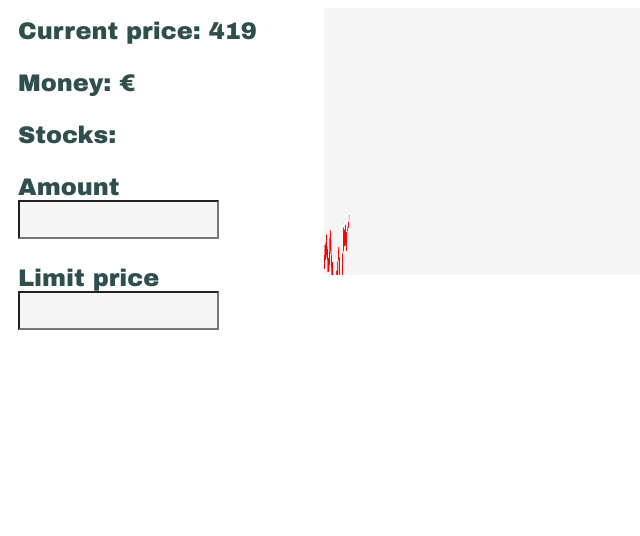
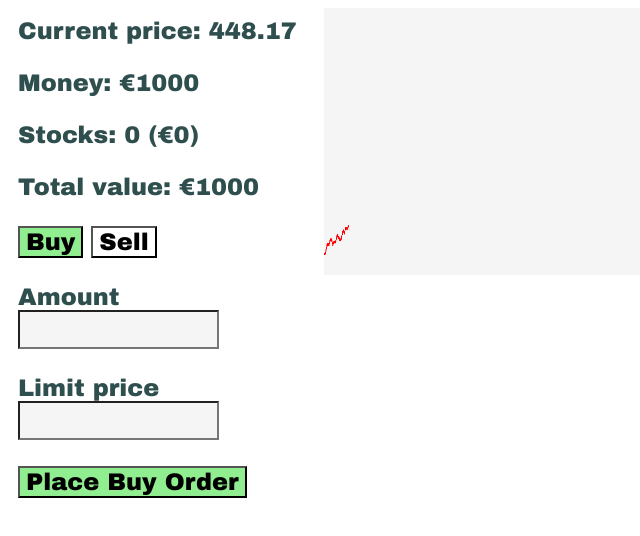
Before and after one commit to OyvindSabo/trading-simulator, a plain HTML site: page index.html in a window 1280 px wide. Shown: the whole page, without its empty margins (0-640 px from the left). Drawn offline with Linux system fonts and the light colour scheme.

Commit message:
Implement buy and sell button

```diff
--- a/index.html
+++ b/index.html
@@ -9,22 +9,56 @@
     padding: 10px;
     background-color: whitesmoke;
   }
+  .sideBarButton {
+    font-family: Arial Black;
+    font-size: 24px;
+  }
 </style>
+<script>
+  let CURRENT_STOCK_PRICE = 500;
+  let CURRENT_TIME = 0;
+  let CURRENT_MONEY_BALANCE = 1000;
+  let CURRENT_STOCK_COUNT = 0;
+  let ORDER_TYPE = 'buy';
+
+  const handleBuyClick = () => {
+    ORDER_TYPE = 'buy';
+    document.getElementById('buyButton').style['background-color'] = 'lightgreen';
+    document.getElementById('sellButton').style['background-color'] = 'white';
+    document.getElementById('placeOrderButton').style['background-color'] = 'lightGreen';
+    document.getElementById('placeOrderButton').innerHTML = 'Place buy order';
+  }
+
+  const handleSellClick = () => {
+    ORDER_TYPE = 'sell';
+    document.getElementById('buyButton').style['background-color'] = 'white';
+    document.getElementById('sellButton').style['background-color'] = 'orangered';
+    document.getElementById('placeOrderButton').style['background-color'] = 'orangered';
+    document.getElementById('placeOrderButton').innerHTML = 'Place sell order';
+  }
+</script>
 <body>
   <div id='tradingWindow' style='width:100%;'>
     <div id='sideBar' style='width:25%;float:left'>
       <div id='sideBarContent'>
-        Current price: <span id='currentPrice'></span><br>
+        Current price: <span id='currentStockPrice'></span><br>
         <br>
-        Money: €<span id='currentMoneyBalance'></span><br>
+        Money:      €<span id='currentMoneyBalance'></span><br>
         <br>
-        Stocks: <span id='currentStockBalance'></span><br>
+        Stocks:      <span id='currentStockCount'></span> (€<span id='currentPortfolioValue'></span>)<br>
+        <br>
+        Total value: €<span id='currentTotalValue'></span><br>
+        <br>
+        <button id='buyButton' onclick='handleBuyClick()' style='background-color:lightgreen;' class='sideBarButton' type='button' style='width=100%;'>Buy</button>
+        <button id='sellButton' onclick='handleSellClick()' style='background-color:white;' class='sideBarButton' type='button' style='width=100%;'>Sell</button><br>
         <br>
         Amount<br>
         <input class='amountInput'><br>
         <br>
         Limit price<br>
         <input class='amountInput'><br>
+        <br>
+        <button id='placeOrderButton' style='background-color:lightgreen;' class='sideBarButton' type='button' style='width=100%;'>Place Buy Order</button>
       </div>
     </div>
     <canvas id='graph' width='1920' height='540';' style='width:75%;float:right'></canvas>
@@ -32,10 +66,6 @@
 </body>
 
 <script>
-  let CURRENT_PRICE = 500;
-  let CURRENT_TIME = 0;
-  let CURRENT_MONEY_BALANCE = 1000;
-
   const initCanvas = () => {
     const canvas = document.getElementById('graph');
     const context = canvas.getContext('2d');
@@ -43,16 +73,33 @@
     context.fillRect(0, 0, 1920, 540);
   }
 
-  const iterate = () => {
-    console.log('drawing');
+  const iterate = () => {;
     const canvas = document.getElementById('graph');
     const context = canvas.getContext('2d');
-    const difference = Math.floor((Math.random() * 100) -50);
-    context.moveTo(CURRENT_TIME, CURRENT_PRICE);
-    CURRENT_PRICE+=difference;
-    document.getElementById('currentPrice').innerHTML = CURRENT_PRICE;
+    const difference = (Math.floor(Math.random()*2) == 1 ? 1 : -1)*CURRENT_STOCK_PRICE*0.01;
+    context.moveTo(CURRENT_TIME, CURRENT_STOCK_PRICE);
+
+    // Calculate and set current price
+    CURRENT_STOCK_PRICE = (Math.floor(Math.random()*2) == 1
+      ? CURRENT_STOCK_PRICE * 1.01
+      : CURRENT_STOCK_PRICE / 1.01).toFixed(2);
+    document.getElementById('currentStockPrice').innerHTML = CURRENT_STOCK_PRICE;
+
+    // Set current money balance
+    document.getElementById('currentMoneyBalance').innerHTML = CURRENT_MONEY_BALANCE;
+
+    // Set current stock count
+    document.getElementById('currentStockCount').innerHTML = CURRENT_STOCK_COUNT;
+
+    // Calculate and set total value
+    document.getElementById('currentPortfolioValue').innerHTML = CURRENT_STOCK_PRICE*CURRENT_STOCK_COUNT;
+    document.getElementById('currentTotalValue').innerHTML = CURRENT_STOCK_PRICE*CURRENT_STOCK_COUNT + CURRENT_MONEY_BALANCE;
+
+    // Calculate current time
     CURRENT_TIME++;
-    context.lineTo(CURRENT_TIME, CURRENT_PRICE);
+
+    // Draw next graph iteration
+    context.lineTo(CURRENT_TIME, CURRENT_STOCK_PRICE);
     context.strokeStyle = 'red';
     context.stroke();
     setTimeout(iterate, 100);
```
